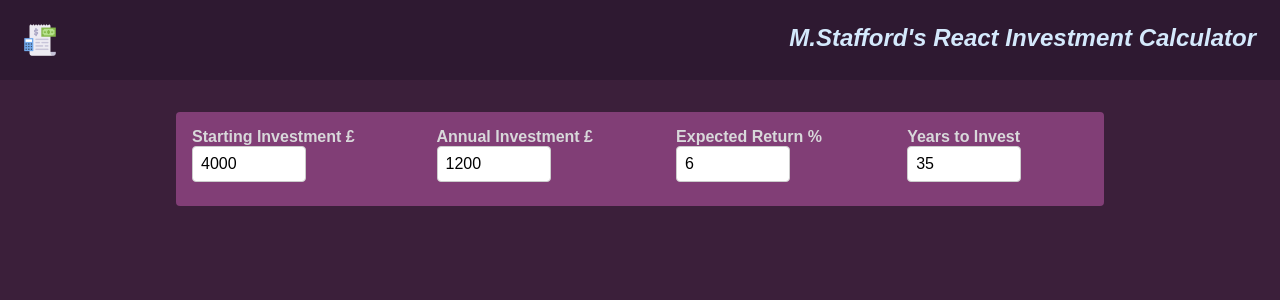
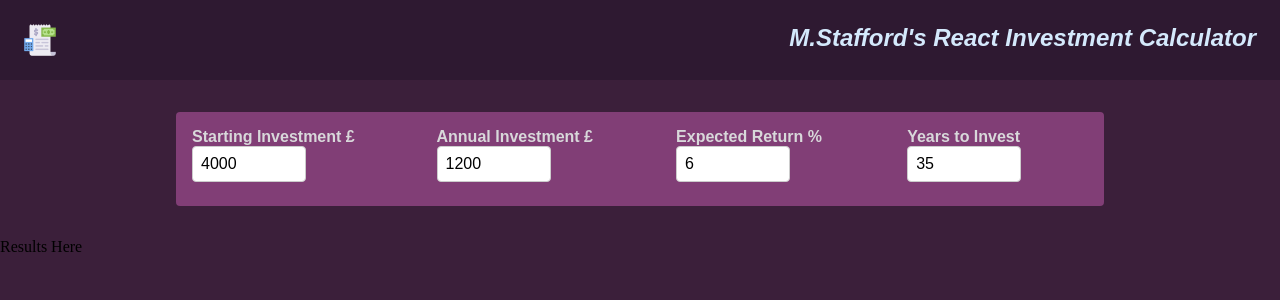
Before and after one commit to mstafford93/investment-calc-vite, a React (Vite) app: page / in a window 1280 px wide. Shown: the top 300 px of the page. Built offline with nearby package versions, Linux system fonts and the light colour scheme.

Commit message:
Add OutputData component and organize inputs in App.jsx

```diff
--- a/src/App.jsx
+++ b/src/App.jsx
@@ -1,8 +1,9 @@
-
+import { useState } from 'react'
 import './App.css'
 import Header from './components/Header'
 import UserInput from './components/UserInput'
-import { useState } from 'react'
+import OutputData from './components/OutputData'
+
 
 function App() {
 
@@ -33,6 +34,7 @@ function App() {
     <>
       <Header user="M.Stafford"/>
       <UserInput userInput={userInput} callUserInput={callUserInput}/>
+      <OutputData />
     </>
   )
 }
--- /dev/null
+++ b/src/components/OutputData.jsx
@@ -0,0 +1,11 @@
+import React from 'react'
+
+const OutputData = () => {
+  return (
+    <div>
+      <p>Results Here</p>
+    </div>
+  )
+}
+
+export default OutputData
```
